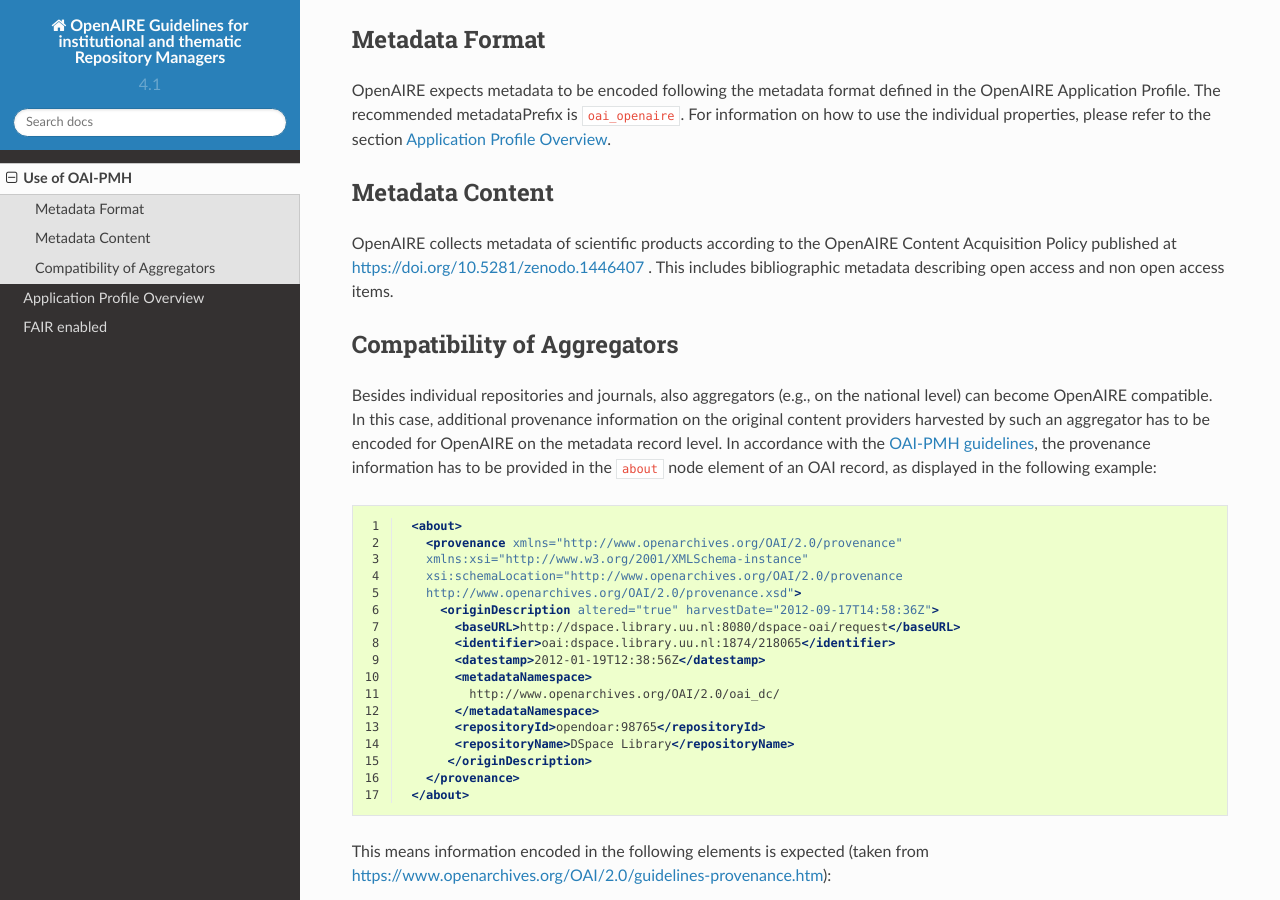
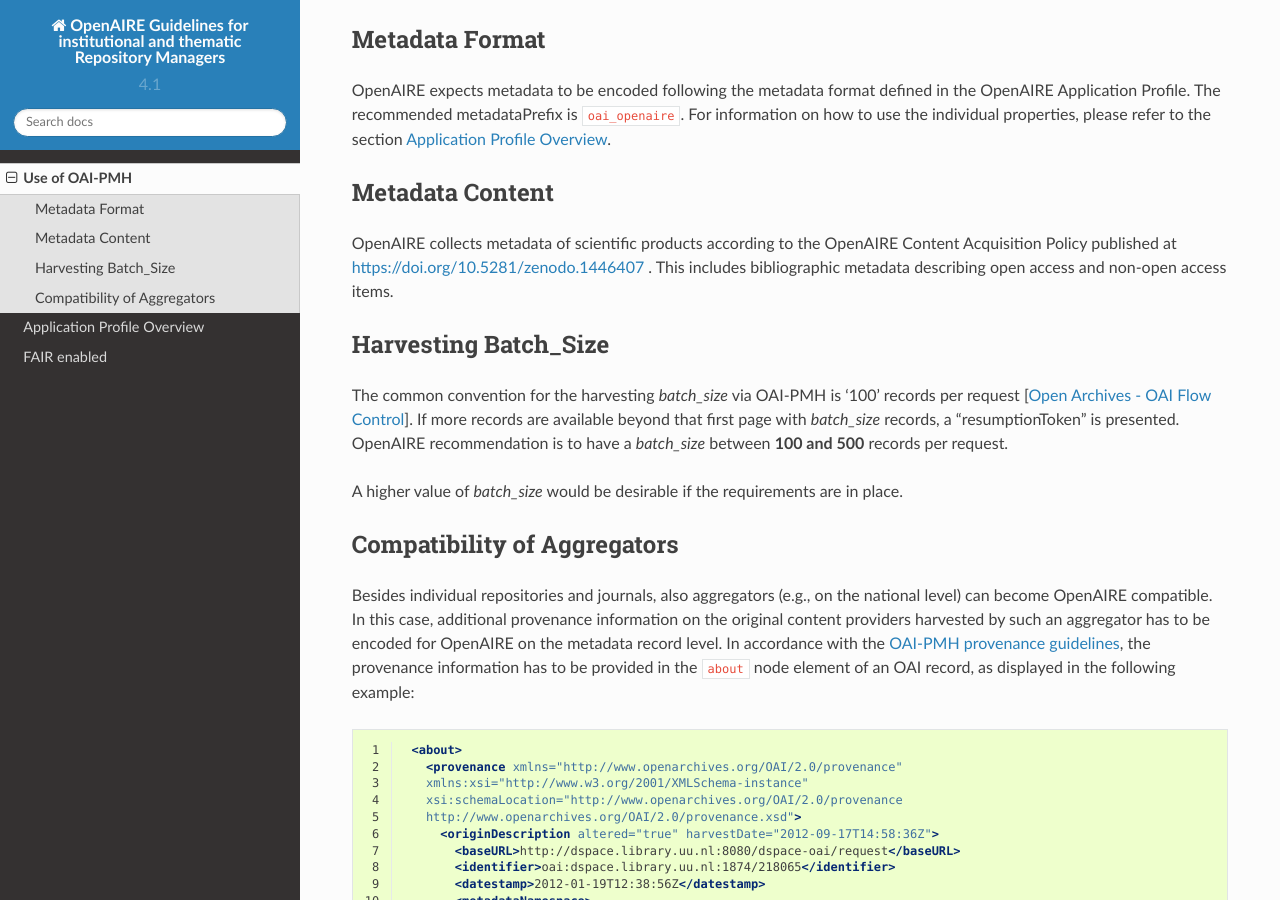
Before and after one commit to openaire/guidelines-literature-repositories, a Sphinx documentation site: the page built from docs/use_of_oai_pmh.rst, in a window 1280 px wide and 900 px high, scrolled down 209 px. Built offline with Sphinx 7.4.7 and the Read the Docs theme 2.0.0, drawn with Linux system fonts in a browser that asks for light colours; pages that are not in the unit, such as notebooks, are missing from menus; a script that is not in the unit is left out.

Commit message:
updating USEofOAI, FAIR

```diff
--- a/docs/contribute.rst
+++ b/docs/contribute.rst
@@ -3,7 +3,7 @@
 
 Your feedback, esp. as a repository manager, is important for us. You can provide us feedback using the following channels:
 
-* by commenting our feedback document at https://docs.google.com/document/d/1aFWrkBO_f_GTWWTAfco4uoUphEbtOOdJVD_2ohYw7Ek/edit#bookmark=id.5suud9f7uqc2 (no account needed)
-* by creating an issue in our guidelines github repository (you need to have a github account): https://github.com/openaire/guidelines-literature-repositories/issues
+* by commenting in our feedback document at https://docs.google.com/document/d/1aFWrkBO_f_GTWWTAfco4uoUphEbtOOdJVD_2ohYw7Ek/edit#bookmark=id.5suud9f7uqc2 (no account needed)
+* by creating an issue in our guidelines GitHub repository (you need to have a GitHub account): https://github.com/openaire/guidelines-literature-repositories/issues
 * by making annotations on the guidelines pages (you need to have an account for https://web.hypothes.is): just highlight some text and you can annotate the document
 * by sending an e-mail to: guidelines@openaire.eu
--- a/docs/fair_enabled.rst
+++ b/docs/fair_enabled.rst
@@ -12,11 +12,11 @@
 Overview
 ~~~~~~~~
 
-The FAIR maturity model: specification and guidelines of the `Research Data Alliance (RDA) <https://www.rd-alliance.org>`_ (DOI: `10.15497/rda00045 <https://doi.org/10.15497/rda00045>`_)
+The `FAIR maturity model: specification and guidelines <https://www.rd-alliance.org/group/fair-data-maturity-model-wg/outcomes/fair-data-maturity-model-specification-and-guidelines-0>`_ of the `Research Data Alliance (RDA) <https://www.rd-alliance.org>`_ (DOI: `10.15497/rda00050 <https://doi.org/10.15497/rda00050>`_)
 has the aim to specify the objective indicators for the FAIR assessment. The guidelines are intended to assist evaluators to implement the indicators in the evaluation approach or tool
 they manage.
 
-The evaluation level analyse is done thru the RDA provided sheet at https://www.rd-alliance.org/system/files/FAIR_evaluation_levels_v0.01.xlsx .
+The evaluation level analyse is done thru the RDA provided sheet at `https://www.rd-alliance.org/system/files/FAIR_evaluation_levels_v0.01.xlsx`_.
 The result of this evaluation shows the figure below.
 
 
--- a/docs/use_of_oai_pmh.rst
+++ b/docs/use_of_oai_pmh.rst
@@ -2,19 +2,21 @@
 ==============
 
 OpenAIRE supports a number of transfer protocols and interfaces for collecting bibliographic metadata.
-The usage of one of the major protocols, `OAI-PMH v2.0 protocol <http://www.openarchives.org/OAI/openarchivesprotocol.html>`_, in the context of these Guidelines and its application profile is described below.
+The usage of one of the major protocols, `OAI-PMH v2.0 protocol <http://www.openarchives.org/OAI/openarchivesprotocol.html>`_,
+in the context of these Guidelines and its application profile is described below.
+
 
 Metadata Format
-^^^^^^^^^^^^^^^
+---------------
 OpenAIRE expects metadata to be encoded following the metadata format defined in the OpenAIRE Application Profile.
 The recommended metadataPrefix is ``oai_openaire``.
 For information on how to use the individual properties, please refer to the section :ref:`application_profile`.
 
 Metadata Content
-^^^^^^^^^^^^^^^^
+----------------
 
 OpenAIRE collects metadata of scientific products according to the OpenAIRE Content Acquisition Policy published at https://doi.org/10.5281/zenodo.1446407 .
-This includes bibliographic metadata describing open access and non open access items.
+This includes bibliographic metadata describing open access and non-open access items.
 
 .. OpenAIRE OAI Set
    ~~~~~~~~~~~~~~~~
@@ -42,10 +44,19 @@
 
 .. FIXME
 
+Harvesting Batch_Size
+---------------------
+The common convention for the harvesting *batch_size* via OAI-PMH is '100' records per request [`Open Archives - OAI Flow Control <http://www.openarchives.org/OAI/openarchivesprotocol.html#FlowControl>`_].
+If more records are available beyond that first page with *batch_size* records, a "resumptionToken" is presented.
+OpenAIRE recommendation is to have a *batch_size* between **100 and 500** records per request.
+
+A higher value of *batch_size* would be desirable if the requirements are in place.
+
+
 Compatibility of Aggregators
-^^^^^^^^^^^^^^^^^^^^^^^^^^^^
+----------------------------
 Besides individual repositories and journals, also aggregators (e.g., on the national level) can become OpenAIRE compatible. In this case, additional provenance information on the original content providers harvested by such an aggregator has to be encoded for OpenAIRE on the metadata record level.
-In accordance with the `OAI-PMH guidelines <http://www.openarchives.org/OAI/2.0/guidelines-provenance.htm>`_, the provenance information has to be provided in the ``about`` node element of an OAI record, as displayed in the following example:
+In accordance with the `OAI-PMH provenance guidelines <http://www.openarchives.org/OAI/2.0/guidelines-provenance.htm>`_, the provenance information has to be provided in the ``about`` node element of an OAI record, as displayed in the following example:
 
 .. code-block:: xml
    :linenos:
--- a/docs/vocabularies/relationtype.rst
+++ b/docs/vocabularies/relationtype.rst
@@ -32,3 +32,4 @@
 * ``IsSourceOf`` (indicates A is a source upon which B is based)
 * ``IsRequiredBy`` (indicates A is required by B)
 * ``Requires`` (indicates A requires B)
+* ``IsPublishedIn`` (indicates that A is published in B)
```
Also changed, not shown: docs/introduction.rst (+13 -2 lines).
